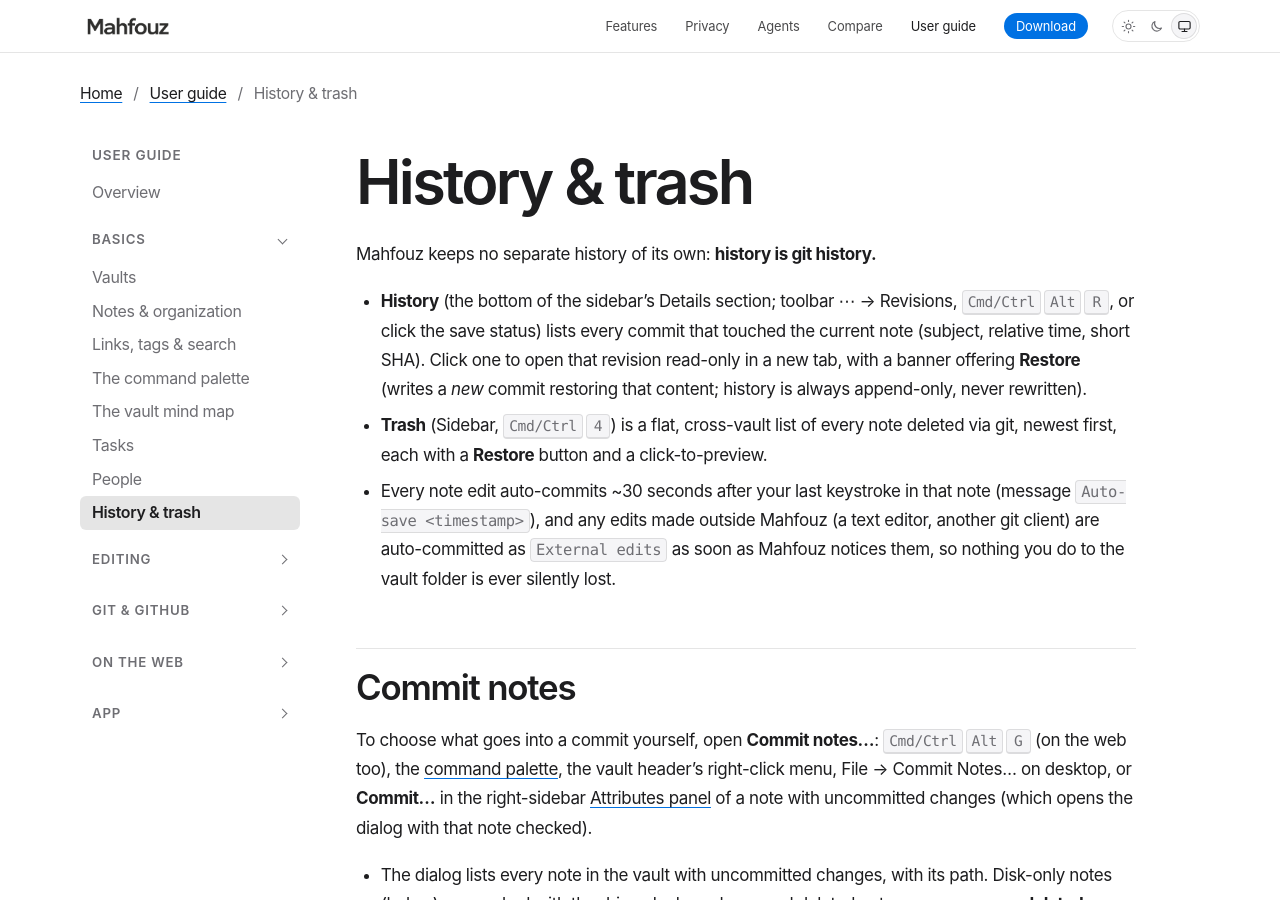
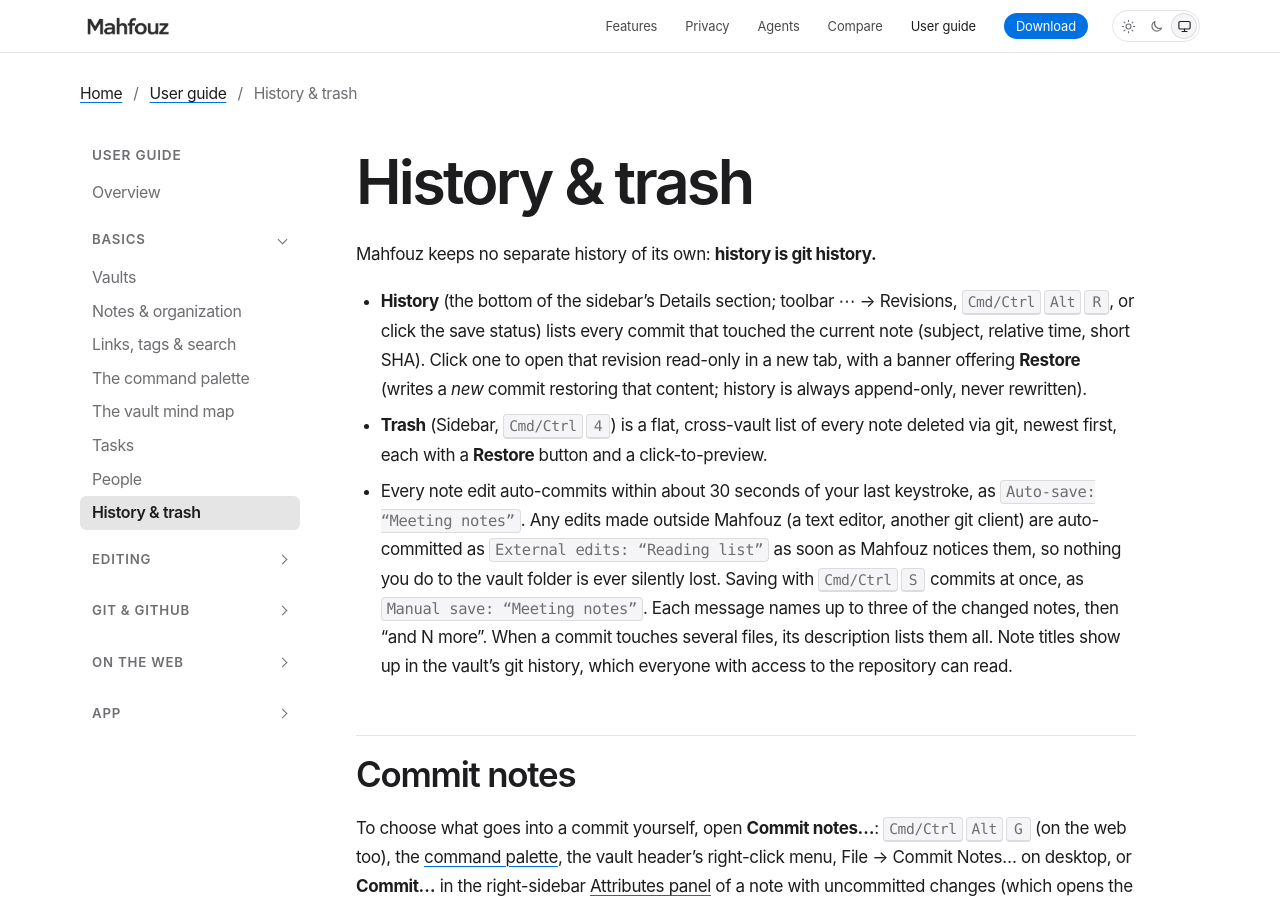
Before and after one commit to mahfouz-app/docs, a Jekyll site: the page built from guide/history.md, in a window 1280 px wide and 900 px high. Built offline with Jekyll 4.4.1, drawn with Linux system fonts in a browser that asks for light colours.

Commit message:
guide: commit messages name the changed notes
Auto-save, Manual save and External edits commits now name the notes
they touch; in-app edits are no longer committed as External edits.

Co-Authored-By: Claude Opus 5.5 <noreply@anthropic.com>

```diff
--- a/guide/history.md
+++ b/guide/history.md
@@ -16,11 +16,16 @@ Mahfouz keeps no separate history of its own: **history is git history.**
 - **Trash** (Sidebar, <kbd>Cmd/Ctrl</kbd><kbd>4</kbd>) is a flat, cross-vault list of every
   note deleted via git, newest first, each with a **Restore** button and a
   click-to-preview.
-- Every note edit auto-commits ~30 seconds after your last keystroke in
-  that note (message `Auto-save <timestamp>`), and any edits made outside
+- Every note edit auto-commits within about 30 seconds of your last
+  keystroke, as `Auto-save: “Meeting notes”`. Any edits made outside
   Mahfouz (a text editor, another git client) are auto-committed as
-  `External edits` as soon as Mahfouz notices them, so
-  nothing you do to the vault folder is ever silently lost.
+  `External edits: “Reading list”` as soon as Mahfouz notices them, so
+  nothing you do to the vault folder is ever silently lost. Saving with
+  <kbd>Cmd/Ctrl</kbd><kbd>S</kbd> commits at once, as
+  `Manual save: “Meeting notes”`. Each message names up to three of the
+  changed notes, then "and N more". When a commit touches several files,
+  its description lists them all. Note titles show up in the vault's git
+  history, which everyone with access to the repository can read.
 
 ## Commit notes
 
```
